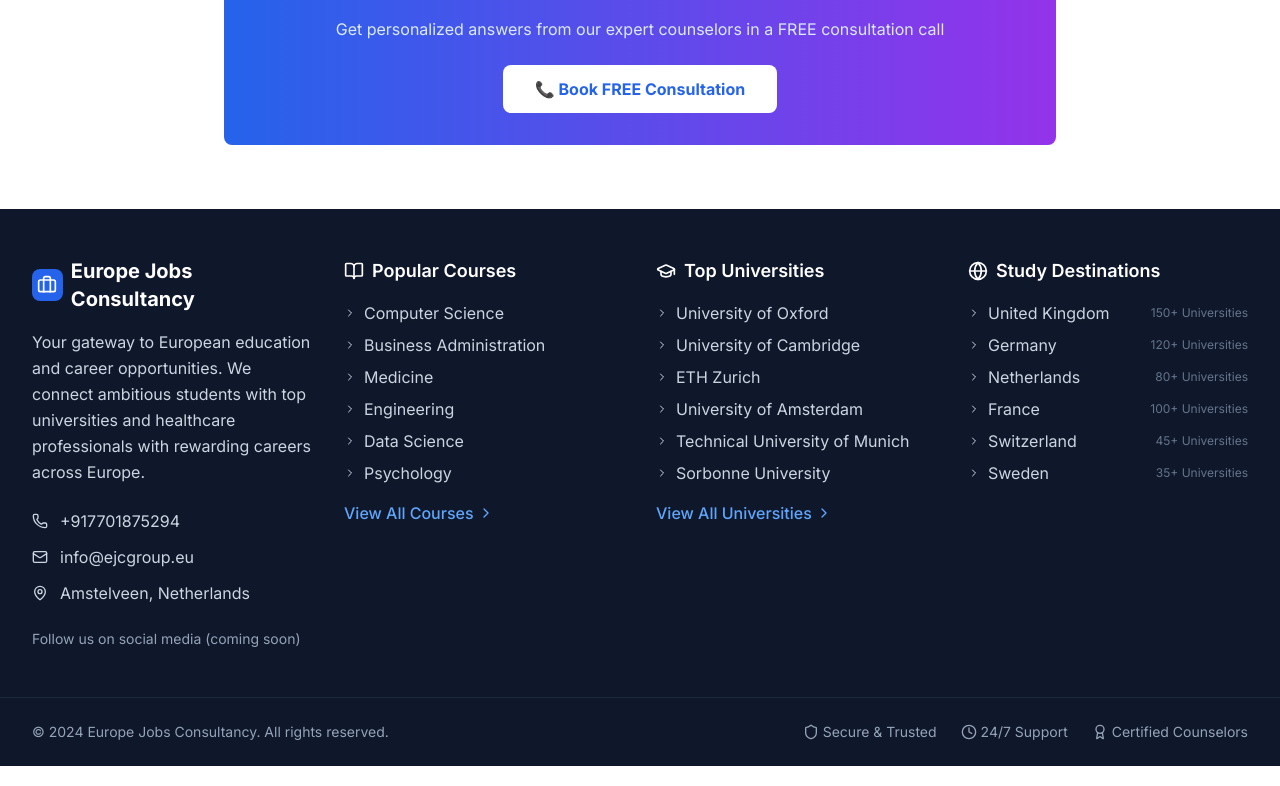
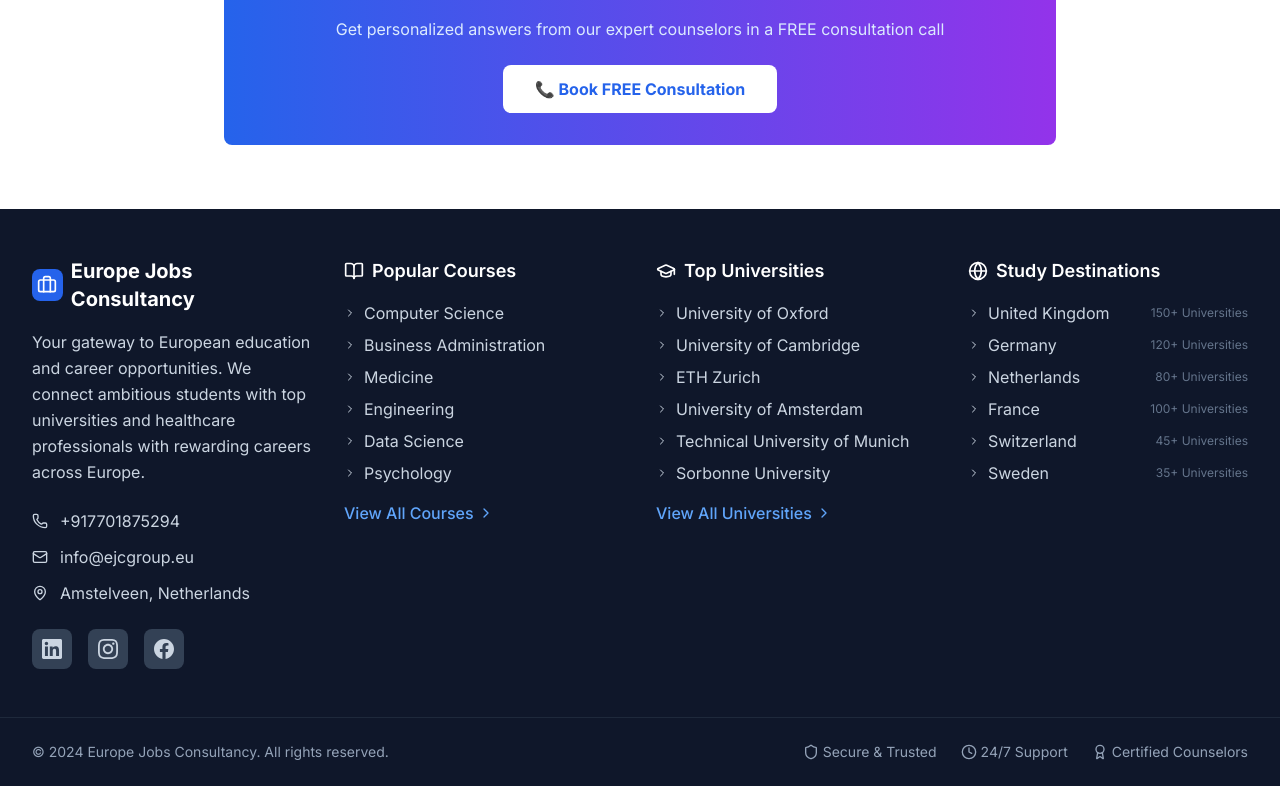
Before and after one commit to jitendrapal/student-portal-v2, a React (Vite) app: page / in a window 1280 px wide. Shown: the part 4389-5175 px from the top of the page. Built offline with nearby package versions, Linux system fonts and the light colour scheme; no server answers.

Commit message:
Add monthly and yearly profit functionality

```diff
--- a/src/components/layout/Footer.tsx
+++ b/src/components/layout/Footer.tsx
@@ -6,10 +6,7 @@
   Mail,
   MapPin,
   Globe,
-  Facebook,
   Twitter,
-  Instagram,
-  Linkedin,
   Youtube,
   BookOpen,
   GraduationCap,
@@ -94,11 +91,53 @@
               </div>
             </div>
 
-            {/* Social Media - Removed placeholder links to prevent broken links */}
+            {/* Social Media Links */}
             <div className="flex space-x-4 mt-6">
-              <div className="text-gray-400 text-sm">
-                Follow us on social media (coming soon)
-              </div>
+              <a
+                href="https://www.linkedin.com/company/europe-job"
+                target="_blank"
+                rel="noopener noreferrer"
+                className="w-10 h-10 bg-gray-700 hover:bg-blue-600 rounded-lg flex items-center justify-center transition-all duration-300 hover:scale-110 group"
+                aria-label="Follow us on LinkedIn"
+              >
+                <svg
+                  className="w-5 h-5 text-gray-300 group-hover:text-white"
+                  fill="currentColor"
+                  viewBox="0 0 24 24"
+                >
+                  <path d="M20.447 20.452h-3.554v-5.569c0-1.328-.027-3.037-1.852-3.037-1.853 0-2.136 1.445-2.136 2.939v5.667H9.351V9h3.414v1.561h.046c.477-.9 1.637-1.85 3.37-1.85 3.601 0 4.267 2.37 4.267 5.455v6.286zM5.337 7.433c-1.144 0-2.063-.926-2.063-2.065 0-1.138.92-2.063 2.063-2.063 1.14 0 2.064.925 2.064 2.063 0 1.139-.925 2.065-2.064 2.065zm1.782 13.019H3.555V9h3.564v11.452zM22.225 0H1.771C.792 0 0 .774 0 1.729v20.542C0 23.227.792 24 1.771 24h20.451C23.2 24 24 23.227 24 22.271V1.729C24 .774 23.2 0 22.222 0h.003z" />
+                </svg>
+              </a>
+              <a
+                href="https://www.instagram.com/europe_jobs_consultancy"
+                target="_blank"
+                rel="noopener noreferrer"
+                className="w-10 h-10 bg-gray-700 hover:bg-pink-600 rounded-lg flex items-center justify-center transition-all duration-300 hover:scale-110 group"
+                aria-label="Follow us on Instagram"
+              >
+                <svg
+                  className="w-5 h-5 text-gray-300 group-hover:text-white"
+                  fill="currentColor"
+                  viewBox="0 0 24 24"
+                >
+                  <path d="M12 2.163c3.204 0 3.584.012 4.85.07 3.252.148 4.771 1.691 4.919 4.919.058 1.265.069 1.645.069 4.849 0 3.205-.012 3.584-.069 4.849-.149 3.225-1.664 4.771-4.919 4.919-1.266.058-1.644.07-4.85.07-3.204 0-3.584-.012-4.849-.07-3.26-.149-4.771-1.699-4.919-4.92-.058-1.265-.07-1.644-.07-4.849 0-3.204.013-3.583.07-4.849.149-3.227 1.664-4.771 4.919-4.919 1.266-.057 1.645-.069 4.849-.069zm0-2.163c-3.259 0-3.667.014-4.947.072-4.358.2-6.78 2.618-6.98 6.98-.059 1.281-.073 1.689-.073 4.948 0 3.259.014 3.668.072 4.948.2 4.358 2.618 6.78 6.98 6.98 1.281.058 1.689.072 4.948.072 3.259 0 3.668-.014 4.948-.072 4.354-.2 6.782-2.618 6.979-6.98.059-1.28.073-1.689.073-4.948 0-3.259-.014-3.667-.072-4.947-.196-4.354-2.617-6.78-6.979-6.98-1.281-.059-1.69-.073-4.949-.073zm0 5.838c-3.403 0-6.162 2.759-6.162 6.162s2.759 6.163 6.162 6.163 6.162-2.759 6.162-6.163c0-3.403-2.759-6.162-6.162-6.162zm0 10.162c-2.209 0-4-1.79-4-4 0-2.209 1.791-4 4-4s4 1.791 4 4c0 2.21-1.791 4-4 4zm6.406-11.845c-.796 0-1.441.645-1.441 1.44s.645 1.44 1.441 1.44c.795 0 1.439-.645 1.439-1.44s-.644-1.44-1.439-1.44z" />
+                </svg>
+              </a>
+              <a
+                href="https://www.facebook.com/people/Europe-Jobs/61581349025866/"
+                target="_blank"
+                rel="noopener noreferrer"
+                className="w-10 h-10 bg-gray-700 hover:bg-blue-700 rounded-lg flex items-center justify-center transition-all duration-300 hover:scale-110 group"
+                aria-label="Follow us on Facebook"
+              >
+                <svg
+                  className="w-5 h-5 text-gray-300 group-hover:text-white"
+                  fill="currentColor"
+                  viewBox="0 0 24 24"
+                >
+                  <path d="M24 12.073c0-6.627-5.373-12-12-12s-12 5.373-12 12c0 5.99 4.388 10.954 10.125 11.854v-8.385H7.078v-3.47h3.047V9.43c0-3.007 1.792-4.669 4.533-4.669 1.312 0 2.686.235 2.686.235v2.953H15.83c-1.491 0-1.956.925-1.956 1.874v2.25h3.328l-.532 3.47h-2.796v8.385C19.612 23.027 24 18.062 24 12.073z" />
+                </svg>
+              </a>
             </div>
           </div>
 
```
